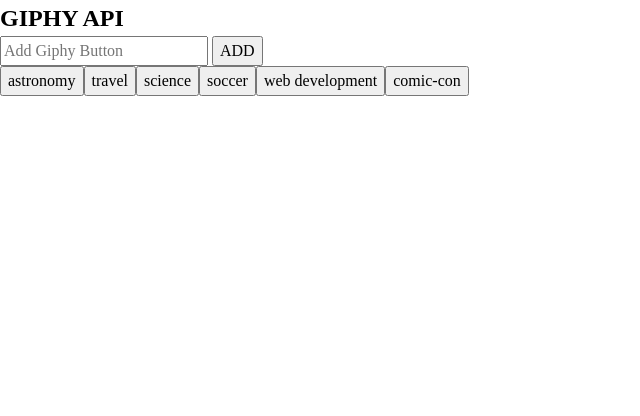
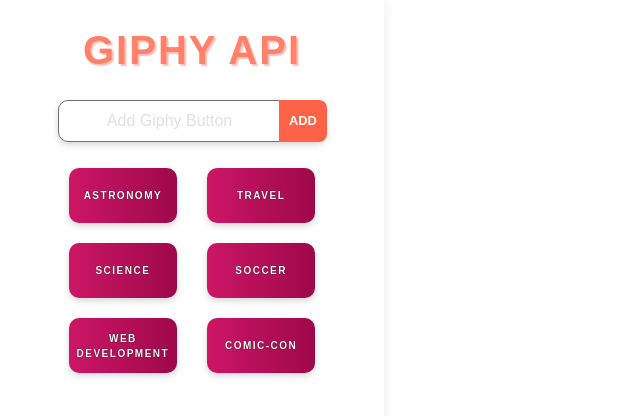
Before and after one commit to galonoah/giphy-api, a plain HTML site: page index.html in a window 1280 px wide. Shown: the whole page, without its empty margins (0-640 px from the left). Drawn offline with nearby package versions, Linux system fonts and the light colour scheme; no server answers; a web font is replaced by a local one.

Commit message:
Add web app styling

```diff
--- a/assets/css/style.css
+++ b/assets/css/style.css
@@ -0,0 +1,111 @@
+body {
+    font-family: nunito, sans-serif;
+}
+
+#container {
+    display: flex;
+    height: 100vh;
+    margin: 0 auto;
+    max-width: 1920px;
+    min-width: 320px;
+}
+
+#app-title {
+    color: #FF816A;
+    font-family: bungee, sans-serif;
+    font-size: 2.5em;
+    letter-spacing: 2px;
+    margin: 0.5em;
+    text-align: center;
+    text-shadow: 2px 2px 1px rgba(255, 165, 149, 0.7);
+}
+
+.gif-buttons-area {
+    flex: 1 0 30%;
+    box-shadow: 2px 0 10px rgba(0, 0, 0, 0.16);
+}
+
+.gif-images-area {
+    flex: 1 0 70%;
+    background-color: rgba(255, 255, 255, 0.66);
+}
+
+.add-gif-form {
+    border-radius: 10px;
+    border: 1px solid #707070;
+    box-shadow: 0px 3px 6px rgba(0, 0, 0, 0.16);
+    display: flex;
+    margin: 1em auto;
+    width: 70%;
+}
+
+.add-gif__input {
+    background-color: transparent;
+    border: none;
+    flex: 1 70%;
+    outline: none;
+    text-align: center;
+    width: 80%;
+    height: 40px;
+}
+
+.add-gif__input::placeholder {
+    color: #E1E1E1;
+    font-size: 1em;
+}
+
+.add-gif__button {
+    background-color: tomato;
+    border-radius: 0 8px 8px 0;
+    border: none;
+    color: #fff;
+    cursor: pointer;
+    flex: 1;
+    font-size: 0.8em;
+    font-weight: bold;
+    font-weight: bold;
+    margin: -1.1px;
+    outline: none;
+}
+
+.add-gif__button:hover {
+    background-color: #e9543a;
+}
+
+.add-gif__button:active {
+    background-color: #9e3b29;
+}
+
+.gif-buttons {
+    display: flex;
+    flex-flow: wrap;
+    justify-content: space-evenly;
+    margin: auto;
+    width: 80%;
+    overflow: auto;
+}
+
+.gif-buttons button {
+    background: linear-gradient(to right, #CC1666, #9E084A);
+    border-radius: 10px;
+    border: none;
+    box-shadow: 0 3px 6px rgba(0, 0, 0, 0.16);
+    color: #fff;
+    cursor: pointer;
+    flex-basis:35%;
+    font-family: oswald, sans-serif;
+    font-size: 10px;
+    font-weight: 900;
+    height: 55px;
+    letter-spacing: 1.5px;
+    margin: 10px 0;
+    outline: none;
+    overflow: hidden;
+    padding: 0;
+    text-shadow: 0px 0px 1px #000;
+    text-transform: uppercase;
+}
+
+.gif-buttons button:active {
+    filter: grayscale(40%);
+}
--- a/index.html
+++ b/index.html
@@ -5,6 +5,7 @@
     <meta name="viewport" content="width=device-width, initial-scale=1.0">
     <meta http-equiv="X-UA-Compatible" content="ie=edge">
     <title>GIPHY API</title>
+    <link rel="stylesheet" href="https://use.typekit.net/vke5ywu.css">
     <link rel="stylesheet" href="assets/css/reset.css">
     <link rel="stylesheet" href="./assets/css/style.css">
     <script src="https://code.jquery.com/jquery-3.4.1.min.js"></script>
```
